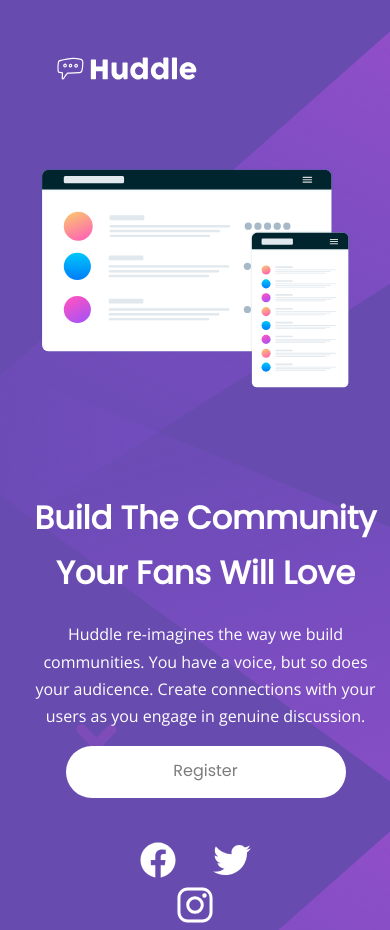
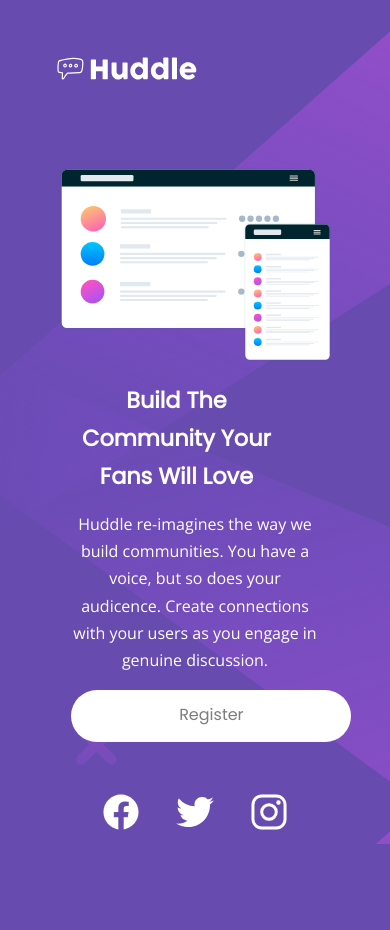
Before and after one commit to jdasdeveloper/jdasdeveloper.github.io, a PHP site: page / in a window 390 px wide; the page is wider, and only the part inside the window is pictured. After the commit the page ends 844 px from the top of that part, so only its background shows below. Run offline with PHP 8.4, Linux system fonts and the light colour scheme.

Commit message:
fixed mobile view

```diff
--- a/css/styles.css
+++ b/css/styles.css
@@ -17,22 +17,28 @@
 .mockups{
     float: left;
     margin-left: 50px;
-
+    padding: auto;
+    width: 50%;
 }
 
 .text{
-    margin: 50px 50px auto 30px;
-    padding-top: 30px;
-    padding-left: 750px;
-    padding-right: 90px;
+    font-size: 1.1rem;
+    margin: 50px auto auto 57%;
+    padding-top: 1%;
+    padding-left: 0;
+    padding-right: 0px;
+    width: 35%;
 }
 
 .title{
     font-family: 'Poppins', sans-serif;
     color: white;
     font-weight: 400, 600;
+    margin-right: 15%;
 }
-
+.paragraph{
+    font-size: 1.1rem;
+}
 .BUTTON_IMP {
     -webkit-border-radius: 60px;
     -moz-border-radius: 60px;
@@ -52,7 +58,7 @@
     display: inline-block;
     cursor: pointer;
     text-align: center;
-    margin: 15px auto 30px auto;
+    margin: 15px auto 0 auto;
  }
 
  .BUTTON_IMP:hover {
@@ -78,16 +84,18 @@
  }
 
  .footer{
-     margin: 10% 20px 20px 70%;
+    margin-top: 13%;
+     margin-left: 70%;
      position: absolute;
+
 
  }
 
 
- @media only screen and (min-width: 300px) and (max-width: 1120px) {
+ @media only screen and (min-width: 300px) and (max-width: 800px) {
     .mockups{
         text-align: center;
-        width: 80%;
+        width: 70%;
         display: block;
         float: none;
         margin: auto;
@@ -95,29 +103,34 @@
 
     .text{
         display: block;
-        position: absolute;
-        margin-left: 0px;
-        padding-left: 30px;
+        position: relative;
+        font-size: 0.7rem;
+        margin: 0 15% 0 15%;
+        width: auto;
+        padding-left: 3.3%;
+        padding-right: 3.3%;
         text-align: center;
         line-height: 1.7;
-        width: 90%;
+
        /* margin: 50px 50px auto 30px;
     padding-top: 30px;
     padding-left: 750px;
     padding-right: 90px;*/
     }
+    .paragraph{
+        font-size: 1rem;
+    }
     .description{
         display: block;
-        margin-bottom: 450px;
+        margin: auto auto 50px auto;
+
     }
 
     .footer{
-
         display: block;
-        margin: auto;
+        margin: 0 auto auto auto;
         position: relative;
         text-align: center;
-        width: 50%;
     }
 
     .f-icon{
--- a/index.html
+++ b/index.html
@@ -20,18 +20,18 @@
     <img class="mockups" src="images/illustration-mockups.svg" alt="Mockups">
       <div class="text">
         <h1 class="title">Build The Community Your Fans Will Love</h1>
-        <p>Huddle re-imagines the way we build communities. You have a voice,
+        <p class="paragraph">Huddle re-imagines the way we build communities. You have a voice,
            but so does your audicence. Create connections with your users as you
           engage in genuine discussion.
         </p>
         <a href="#" class="BUTTON_IMP">Register</a>
       </div>
   </div>
-  <div class="footer">
+  <footer class="footer">
     <a href="#"><ion-icon class="f-icon" name="logo-facebook"></ion-icon></a>
     <a href="#"><ion-icon class="f-icon" name="logo-twitter"></ion-icon></a>
     <a href="#"><ion-icon class="f-icon"name="logo-instagram"></ion-icon></a>
-  </div>
+  </footer>
 
 
   <script type="module" src="https://unpkg.com/ionicons@5.5.2/dist/ionicons/ionicons.esm.js"></script>
```
